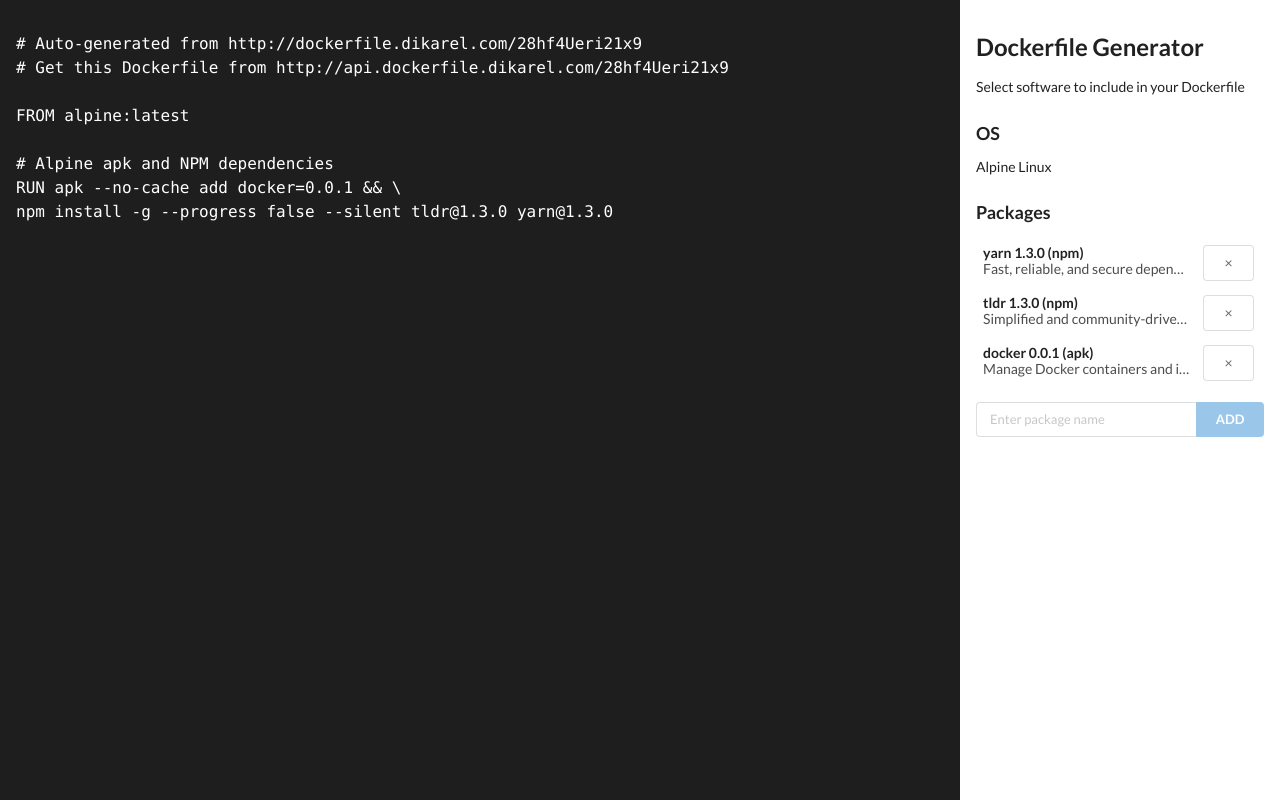
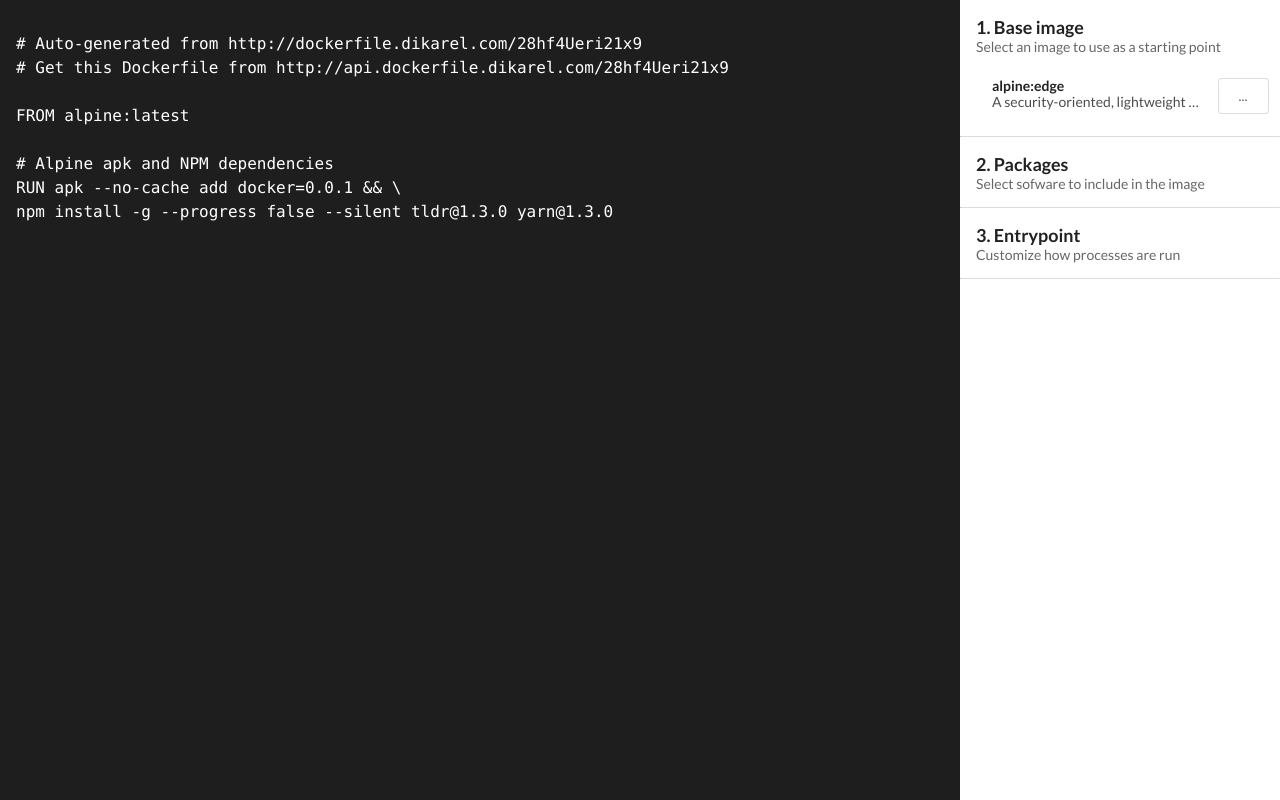
Before and after one commit to dikarel/dockerfile-designer, a website: page mockup/index.html in a window 1280 px wide. Drawn offline with Linux system fonts and the light colour scheme.

Commit message:
mockup: update

```diff
--- a/mockup/index.html
+++ b/mockup/index.html
@@ -10,21 +10,35 @@
   npm install -g --progress false --silent tldr@1.3.0 yarn@1.3.0<br/>
 </div>
 
-<div style="position: absolute; width: 320px; top: 0; right: 0; bottom: 0; background: #fff; padding: 32px 16px 0 16px">
+<div style="position: absolute; width: 320px; top: 0; right: 0; bottom: 0; background: #fff">
 
-  <h2>Dockerfile Generator</h2>
-  <p>Select software to include in your Dockerfile</p>
+  <h3 class="ui header" style="padding: 0 16px; margin-top: 16px">
+    1. Base image
+    <div class="sub header">Select an image to use as a starting point</div>
+  </h3>
 
-  <h3>OS</h3>
-
-  <div class="ui list">
-    <div class="item">Alpine Linux</div>
+  <div class="ui middle aligned selection list">
+    <div class="item" style="padding: 8px 8px 8px 32px">
+      <div class="right floated content">
+        <div class="ui button basic">...</div>
+      </div>
+      <div class="content">
+        <div class="header">alpine:edge</div>
+        <div class="description" style="white-space: nowrap; overflow: hidden; text-overflow: ellipsis">A security-oriented, lightweight Linux distribution based on musl libc and busybox</div>
+      </div>
+    </div>
   </div>
 
-  <h3>Packages</h3>
+  <hr style="box-shadow: none; border-top: 1px solid #ddd; border-bottom: none"/>
 
+  <h3 class="ui header" style="padding: 0 16px; margin-top: 16px">
+    2. Packages
+    <div class="sub header">Select sofware to include in the image</div>
+  </h3>
+
+  <!--
   <div class="ui middle aligned selection list">
-    <div class="item">
+    <div class="item" style="padding: 8px 8px 8px 32px">
       <div class="right floated content">
         <div class="ui button basic">&times;</div>
       </div>
@@ -33,7 +47,7 @@
         <div class="description" style="white-space: nowrap; overflow: hidden; text-overflow: ellipsis">Fast, reliable, and secure dependency management.</div>
       </div>
     </div>
-    <div class="item">
+    <div class="item" style="padding: 8px 8px 8px 32px">
       <div class="right floated content">
         <div class="ui button basic">&times;</div>
       </div>
@@ -42,7 +56,7 @@
         <div class="description" style="white-space: nowrap; overflow: hidden; text-overflow: ellipsis">Simplified and community-driven man pages</div>
       </div>
     </div>
-    <div class="item">
+    <div class="item" style="padding: 8px 8px 8px 32px">
       <div class="right floated content">
         <div class="ui button basic">&times;</div>
       </div>
@@ -53,8 +67,19 @@
     </div>
   </div>
 
-  <div class="ui action input fluid small">
+  <div class="ui action input fluid small" style="padding: 0px 8px 0px 32px">
     <input type="text" placeholder="Enter package name">
     <button class="ui button small primary disabled">ADD</button>
   </div>
+  -->
+
+  <hr style="box-shadow: none; border-top: 1px solid #ddd; border-bottom: none"/>
+
+  <h3 class="ui header" style="padding: 0 16px; margin-top: 16px">
+    3. Entrypoint
+    <div class="sub header">Customize how processes are run</div>
+  </h3>
+
+  <hr style="box-shadow: none; border-top: 1px solid #ddd; border-bottom: none"/>
+
 </div>
```
